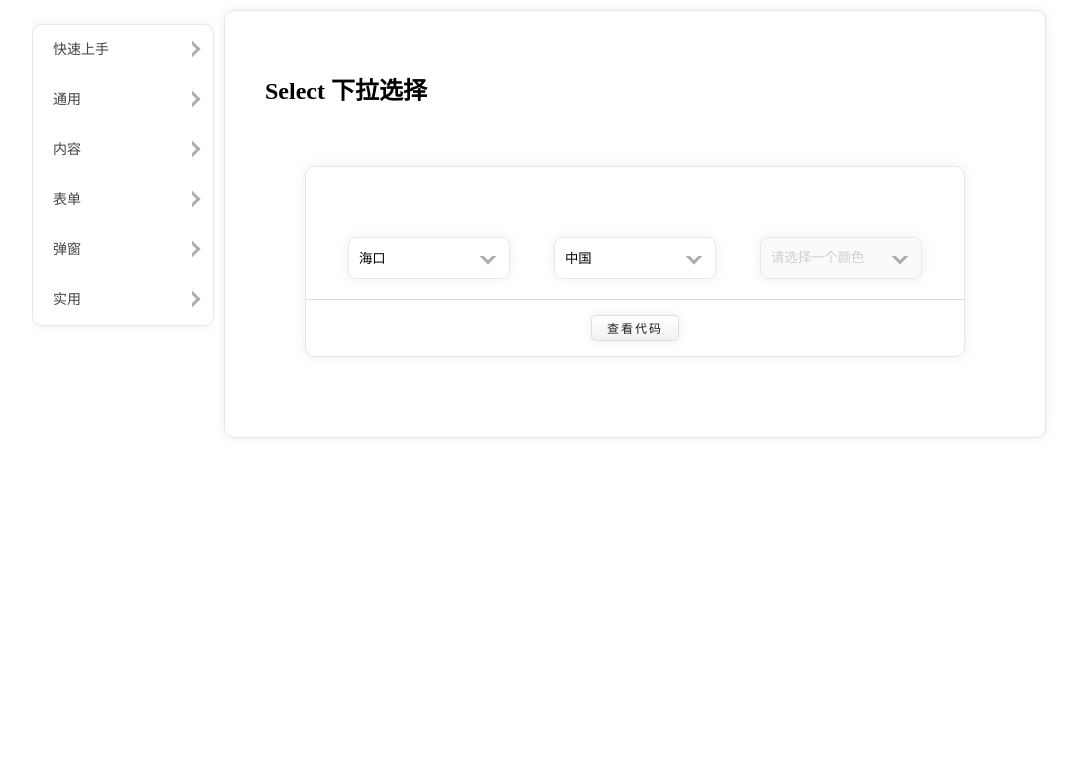
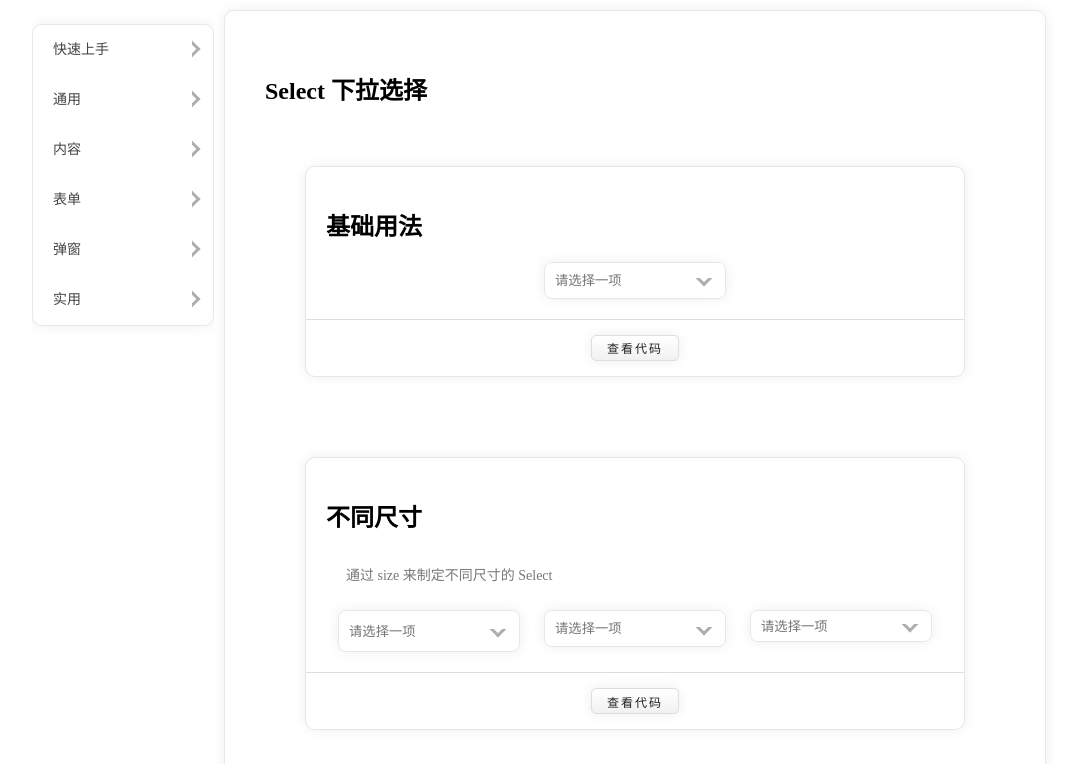
Before and after one commit to undefine4080/Wood-UI-React, a React (Vite) app: page /#/select in a window 1280 px wide. Shown: the top 764 px of the page, without its empty margins (96-1173 px from the left). Built offline with nearby package versions, Linux system fonts and the light colour scheme.

Commit message:
feat: prepend and append content for Select

```diff
--- a/src/App.less
+++ b/src/App.less
@@ -68,6 +68,11 @@ body {
             padding: 0;
             margin: 40px;
         }
+
+        &-sub {
+            flex-grow: 1;
+            margin-bottom: 25px;
+        }
     }
 
     .intro__code {
--- a/src/base/components/IntroComponent.tsx
+++ b/src/base/components/IntroComponent.tsx
@@ -17,14 +17,27 @@ function IntroComponentItem(props: any) {
                 <h2>{title}</h2>
             </header>
 
-            <p
-                className='wdu-text-paragraph'
-                style={{ textIndent: '20px', padding: '10px' }}>
-                {info}
-            </p>
+            {info && (
+                <p
+                    className='wdu-text-paragraph'
+                    style={{ textIndent: '20px', padding: '10px' }}>
+                    {info}
+                </p>
+            )}
 
             <section className='intro__main' style={style}>
-                {component}
+                {Array.isArray(component)
+                    ? component.map((item) => {
+                          return (
+                              <div className='intro__main-sub'>
+                                  <p className='wdu-text-paragraph'>
+                                      {item.title}
+                                  </p>
+                                  {item.item}
+                              </div>
+                          );
+                      })
+                    : component}
             </section>
 
             <section className='intro__code'>
--- a/src/base/icon/Arrow/Arrow.tsx
+++ b/src/base/icon/Arrow/Arrow.tsx
@@ -1,13 +1,17 @@
-import "./arrow.less";
+import './arrow.less';
 
 interface propsArrow {
-  style?: "top" | "right" | "bottom" | "left";
+    style?: 'top' | 'right' | 'bottom' | 'left';
+    className?: string;
 }
 
 function Arrow(props: propsArrow) {
-  const { style = "top" } = props;
+    const { style = 'top', className } = props;
 
-  return <i className={`wdu-icon-arrow wdu-icon-arrow__${style}`}></i>;
+    return (
+        <i
+            className={`wdu-icon-arrow wdu-icon-arrow__${style} ${className}`}></i>
+    );
 }
 
 export default Arrow;
--- a/src/base/styles/layout.less
+++ b/src/base/styles/layout.less
@@ -17,7 +17,7 @@
 }
 
 // 水平垂直居中
-.wdu-row-both-center {
+.wdu-center {
   .wdu-row-center();
   align-items: center;
 }
--- a/src/components/Carousel/style.less
+++ b/src/components/Carousel/style.less
@@ -23,7 +23,7 @@
     &__item {
         flex-shrink: 0;
         height: 100%;
-        .wdu-row-both-center();
+        .wdu-center();
     }
 
     @size: 30px;
@@ -35,7 +35,7 @@
         border-radius: 50%;
         .wdu-bg-plain();
         .wdu-border-light();
-        .wdu-row-both-center();
+        .wdu-center();
 
         .buttonMixin() {
             content: '';
@@ -82,7 +82,7 @@
         position: absolute;
         bottom: 0;
         left: 0;
-        .wdu-row-both-center();
+        .wdu-center();
 
         @size: 14px;
 
--- a/src/components/Input/input.less
+++ b/src/components/Input/input.less
@@ -57,7 +57,7 @@
         right: 5px;
         width: max-content;
         height: 100%;
-        .wdu-row-both-center();
+        .wdu-center();
     }
 
     &-small {
--- a/src/components/Select/Select.tsx
+++ b/src/components/Select/Select.tsx
@@ -1,21 +1,10 @@
-import React, {
-    ReactElement,
-    useCallback,
-    useContext,
-    useEffect,
-    useRef,
-    useState,
-} from 'react';
+import React, { cloneElement, useEffect, useRef, useState } from 'react';
 import { propsOption, propsSelect, selectedValue } from './type';
 import Popover from '@component/Popover/Popover';
 import { getNamedChild } from '@base/utils';
 import Arrow from '@base/icon/Arrow/Arrow';
 
 import './select.less';
-
-const optionHeight = '36px';
-const SelectContext = React.createContext({ value: '', label: '' });
-const Provider = SelectContext.Provider;
 
 function Option(props: propsOption) {
     const { value, label } = props;
@@ -38,6 +27,7 @@ function Select(props: propsSelect) {
         disabled = false,
         prepend,
         append,
+        size,
         className,
         trigger = 'click',
     } = props;
@@ -89,6 +79,26 @@ function Select(props: propsSelect) {
         </ul>
     );
 
+    const prependContent = () => {
+        if (prepend) {
+            return (
+                <div className='wdu-select__prepend'>
+                    {cloneElement(prepend, {
+                        className: 'wdu-select__prependItem',
+                    })}
+                </div>
+            );
+        } else if (label) {
+            return <div className='wdu-select__label'>{label}</div>;
+        } else {
+            return null;
+        }
+    };
+
+    const classList = `wdu-select ${className || ''} ${
+        disabled && 'wdu-select__disabled'
+    } ${optionsActive && 'wdu-select__active'} wdu-select__${size}`;
+
     return (
         <Popover
             active={optionsActive}
@@ -97,10 +107,10 @@ function Select(props: propsSelect) {
             position='bottom'
             className='wdu-select-popover'
             content={options}>
-            <div
-                className={`wdu-select ${className || ''} ${
-                    disabled && 'wdu-select__disabled'
-                } ${optionsActive && 'wdu-select__active'}`}>
+            <div className={classList}>
+                {prependContent()}
+
+                <div className='wdu-select__main'>
                     <input
                         ref={refSelect}
                         className='wdu-select__input'
@@ -109,6 +119,15 @@ function Select(props: propsSelect) {
                         disabled={disabled}></input>
                     <Arrow style={optionsActive ? 'top' : 'bottom'} />
                 </div>
+
+                {append && (
+                    <div className='wdu-select__append'>
+                        {cloneElement(append, {
+                            className: 'wdu-select__appendItem',
+                        })}
+                    </div>
+                )}
+            </div>
         </Popover>
     );
 }
--- a/src/components/Select/select.less
+++ b/src/components/Select/select.less
@@ -3,13 +3,16 @@
 .wdu-select {
     .out-shadow-light();
     .wdu-border-light();
+    .wdu-row-flex();
     border-radius: 8px;
     overflow: hidden;
     position: relative;
+    width: max-content;
+    height: max-content;
 
     &__input {
-        width: 160px;
-        height: 40px;
+        width: 180px;
+        height: 35px;
         box-sizing: border-box;
         padding: 10px;
         border: 0;
@@ -35,7 +38,7 @@
         margin: 0;
         padding: 0;
         width: max-content;
-        min-width: 160px;
+        min-width: 180px;
     }
 
     &__options {
@@ -60,69 +63,50 @@
         right: 0;
         top: calc(50% - 8px);
     }
+
+    &__large {
+        .wdu-select__input {
+            height: 40px;
+        }
     }
 
-// .wdu-select-label {
-//     line-height: @height;
-//     padding: 0 8px;
-//     border-radius: 5px 0 0 5px;
-//     .wdu-bg-plain();
-//     .wdu-text-normal();
-//     .wdu-border-light();
-//     border-right: none;
-// }
+    &__small {
+        .wdu-select__input {
+            height: 30px;
+        }
+    }
 
-// .wdu-select__disabled {
-//     .wdu-disabled();
+    &__main {
+        position: relative;
+    }
 
-//     .wdu-select-option {
-//         .wdu-disabled();
-//     }
-// }
+    &__label {
+        .wdu-bg-plain();
+        .wdu-text-normal();
+        .wdu-center();
+        padding: 0 12px;
+        border-radius: 8px 0 0 8px;
+    }
 
-// .wdu-select-option {
-//     height: @height;
-//     list-style: none;
-//     line-height: @height;
-//     padding: 0 15px;
-//     background-color: white;
-//     position: relative;
-//     text-align: left;
-//     cursor: pointer;
-//     .wdu-transition-quick();
-//     .wdu-text-normal();
-//     border-bottom: 1px solid rgb(229, 229, 229);
+    &__prepend {
+        .wdu-text-normal();
+        .wdu-center();
+        border-radius: 8px 0 0 8px;
+    }
 
-//     &:first-child {
-//         background-color: white;
+    &__append {
+        .wdu-bg-plain();
+        .wdu-text-normal();
+        .wdu-center();
+    }
 
-//         &:hover {
-//             background-color: white;
-//         }
-//     }
+    &__appendItem {
+        border: none;
+        border-radius: 0;
+    }
 
-//     &:hover {
-//         background-color: rgb(229, 229, 229);
-//     }
-
-//     &__selected {
-//         &::after {
-//             content: '';
-//             display: inline-block;
-//             width: 10px;
-//             height: 10px;
-//             border-radius: 50%;
-//             position: absolute;
-//             right: 12px;
-//             top: calc(50% - 5px);
-//             .out-shadow-light();
-//             .wdu-bg-important();
-//         }
-//     }
-
-//     i {
-//         position: absolute;
-//         right: 0px;
-//         top: calc(50% - 5px);
-//     }
-// }
+    &__prependItem {
+        border: none;
+        border-radius: 0;
+    }
+}
--- a/src/doc/Select.tsx
+++ b/src/doc/Select.tsx
@@ -1,5 +1,30 @@
+import Button from '@component/Button/Button';
 import { IntroComponent } from '../base/components/IntroComponent';
 import { Select, Option } from '../components/Select/Select';
+import Tag from '@component/Tag/Tag';
+
+const options = [
+    {
+        label: 'option-1',
+        value: 'option-1',
+    },
+    {
+        label: 'option-2',
+        value: 'option-2',
+    },
+    {
+        label: 'option-3',
+        value: 'option-3',
+    },
+    {
+        label: 'option-4',
+        value: 'option-4',
+    },
+    {
+        label: 'option-5',
+        value: 'option-5',
+    },
+];
 
 export default function () {
     const props = {
@@ -7,61 +32,197 @@ export default function () {
         position: 'select',
         components: [
             {
+                title: '基础用法',
+                component: (
+                    <Select placeholder='请选择一项'>
+                        {options.map(({ label, value }) => (
+                            <Option label={label} value={value} key={value} />
+                        ))}
+                    </Select>
+                ),
+                code: `
+const options = [
+    {
+        label: 'option-1',
+        value: 'option-1',
+    },
+    {
+        label: 'option-2',
+        value: 'option-2',
+    },
+    {
+        label: 'option-3',
+        value: 'option-3',
+    },
+    {
+        label: 'option-4',
+        value: 'option-4',
+    },
+    {
+        label: 'option-5',
+        value: 'option-5',
+    },
+];
+
+<Select placeholder='请选择一项'>
+    {options.map(({ label, value }) => (
+        <Option label={label} value={value} key={value} />
+    ))}
+</Select>`,
+            },
+            {
+                title: '不同尺寸',
+                info: '通过 size 来制定不同尺寸的 Select',
                 component: (
                     <>
-                        <Select value='haikou' placeholder='请选择一个城市'>
-                            <Option label='北京' value='beijing' />
-                            <Option label='上海' value='shanghai' />
-                            <Option label='南宁' value='nanning' />
-                            <Option label='兰州' value='lanzhou' />
-                            <Option label='海口' value='haikou' />
+                        <Select placeholder='请选择一项' size='large'>
+                            {options.map(({ label, value }) => (
+                                <Option
+                                    label={label}
+                                    value={value}
+                                    key={value}
+                                />
+                            ))}
                         </Select>
 
-                        <Select
-                            label='国家'
-                            value='China'
-                            placeholder='请选择一个城市'>
-                            <Option label='中国' value='China' />
-                            <Option label='俄罗斯' value='Russia' />
-                            <Option label='巴西' value='Brazil' />
-                            <Option label='印度' value='Indian' />
-                            <Option label='美国' value='American' />
+                        <Select placeholder='请选择一项' size='normal'>
+                            {options.map(({ label, value }) => (
+                                <Option
+                                    label={label}
+                                    value={value}
+                                    key={value}
+                                />
+                            ))}
                         </Select>
 
-                        <Select
-                            label='颜色'
-                            disabled
-                            placeholder='请选择一个颜色'>
-                            <Option label='红色' value='red' />
-                            <Option label='绿色' value='green' />
-                            <Option label='黑色' value='black' />
-                            <Option label='蓝色' value='blue' />
+                        <Select placeholder='请选择一项' size='small'>
+                            {options.map(({ label, value }) => (
+                                <Option
+                                    label={label}
+                                    value={value}
+                                    key={value}
+                                />
+                            ))}
                         </Select>
                     </>
                 ),
                 code: `
-<Select name="survey" label="城市" placeholder="请选择一个城市">
-    <Option label="北京" value="beijing" />
-    <Option label="上海" value="shanghai" />
-    <Option label="南宁" value="nanning" />
-    <Option label="兰州" value="lanzhou" />
-    <Option label="海口" value="haikou" />
+<Select placeholder='请选择一项' size='large'>
+    {options.map(({ label, value }) => (
+        <Option
+            label={label}
+            value={value}
+            key={value}
+        />
+    ))}
+</Select>
+<Select placeholder='请选择一项' size='normal'>
+    {options.map(({ label, value }) => (
+        <Option
+            label={label}
+            value={value}
+            key={value}
+        />
+    ))}
+</Select>
+<Select placeholder='请选择一项' size='small'>
+    {options.map(({ label, value }) => (
+        <Option
+            label={label}
+            value={value}
+            key={value}
+        />
+    ))}
+</Select>
+`,
+            },
+            {
+                title: '前缀与后缀内容',
+                component: [
+                    {
+                        title: '如果只需要设置标签文字则可以使用 label ，否则可以使用 prepend ，后者会覆盖前者',
+                        item: (
+                            <Select label='选项' placeholder='请选择一项'>
+                                {options.map(({ label, value }) => (
+                                    <Option
+                                        label={label}
+                                        value={value}
+                                        key={value}
+                                    />
+                                ))}
+                            </Select>
+                        ),
+                    },
+                    {
+                        title: '通过 append 设置后置内容',
+                        item: (
+                            <Select
+                                append={<Button type='important'>搜索</Button>}
+                                placeholder='请选择一项'>
+                                {options.map(({ label, value }) => (
+                                    <Option
+                                        label={label}
+                                        value={value}
+                                        key={value}
+                                    />
+                                ))}
+                            </Select>
+                        ),
+                    },
+                    {
+                        title: '前后同时设置内容',
+                        item: (
+                            <Select
+                                prepend={<Button>HTTPS://</Button>}
+                                append={<Button type='important'>搜索</Button>}
+                                placeholder='请选择一项'>
+                                {options.map(({ label, value }) => (
+                                    <Option
+                                        label={label}
+                                        value={value}
+                                        key={value}
+                                    />
+                                ))}
+                            </Select>
+                        ),
+                    },
+                ],
+                code: `
+<Select label='选项' placeholder='请选择一项'>
+    {options.map(({ label, value }) => (
+        <Option
+            label={label}
+            value={value}
+            key={value}
+        />
+    ))}
 </Select>
 
-<Select name="survey" label="国家" value="China">
-    <Option label="中国" value="China" />
-    <Option label="俄罗斯" value="Russia" />
-    <Option label="巴西" value="Brazil" />
-    <Option label="印度" value="Indian" />
-    <Option label="美国" value="American" />
+<Select
+    append={<Button type='important'>搜索</Button>}
+    placeholder='请选择一项'>
+    {options.map(({ label, value }) => (
+        <Option
+            label={label}
+            value={value}
+            key={value}
+        />
+    ))}
 </Select>
 
-<Select name="survey" label="颜色" >
-    <Option label="红色" value="red" />
-    <Option label="绿色" value="green" />
-    <Option label="黑色" value="black" />
-    <Option label="蓝色" value="blue" />
-</Select>`,
+<Select
+    prepend={<Button>HTTPS://</Button>}
+    append={<Button type='important'>搜索</Button>}
+    placeholder='请选择一项'>
+    {options.map(({ label, value }) => (
+        <Option
+            label={label}
+            value={value}
+            key={value}
+        />
+    ))}
+</Select>
+`,
             },
         ],
     };
```
Also changed, not shown: src/doc/Layout.tsx (+14 -14 lines). Lines whose indentation alone changed are shown as unchanged.
